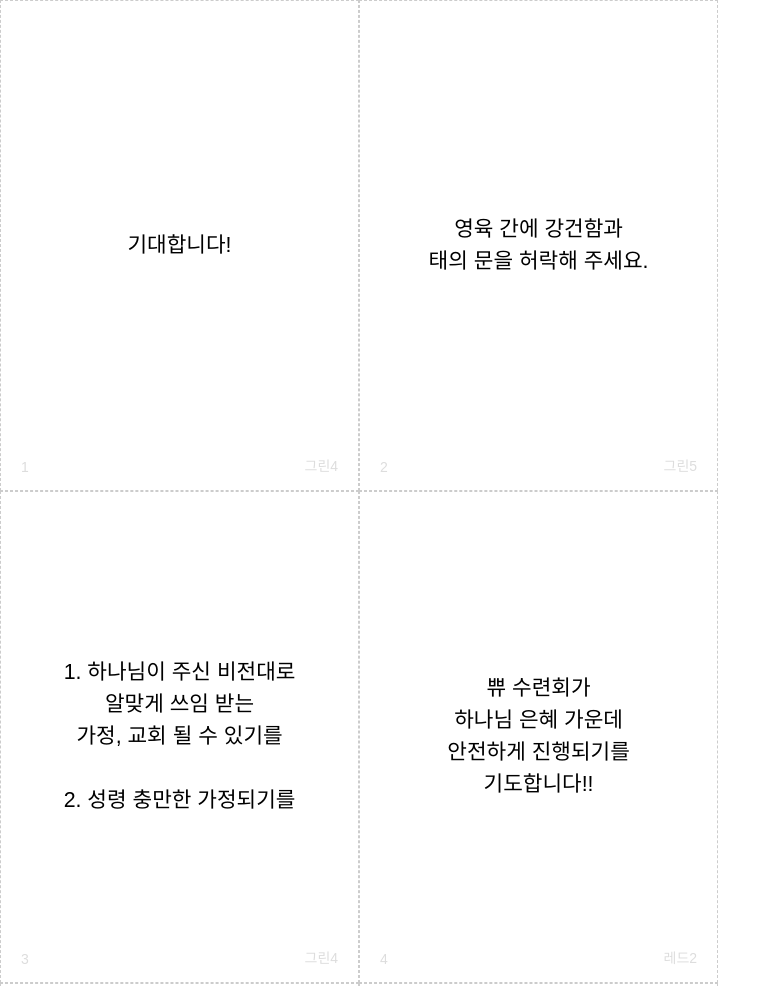
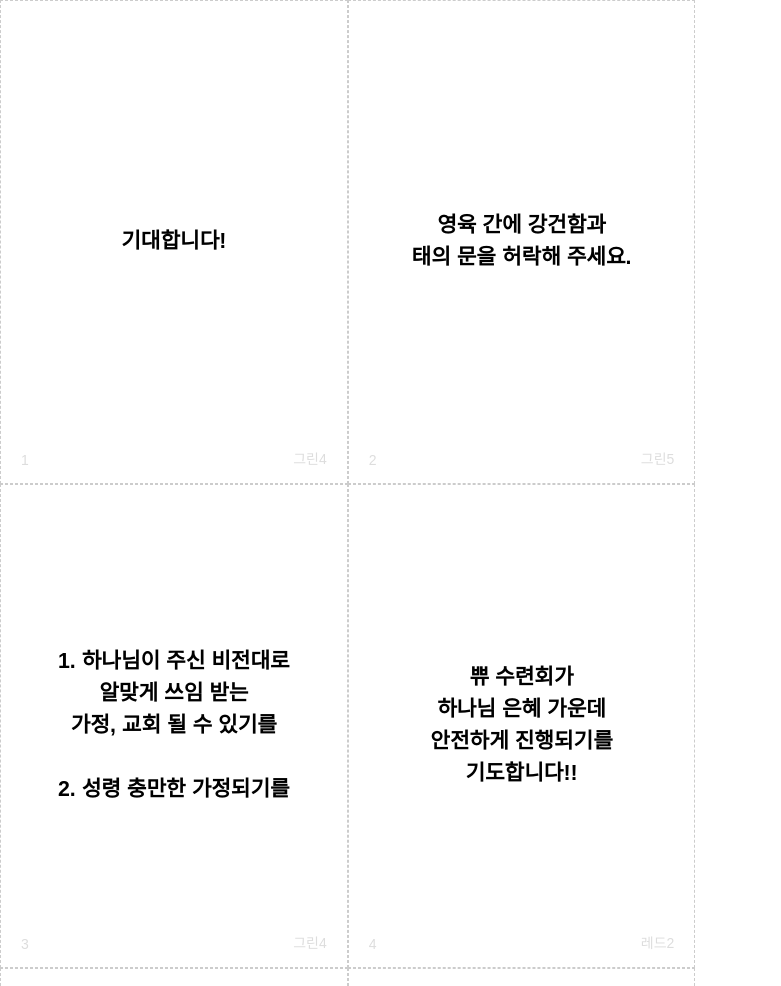
Before and after one commit to yeaeun23/bbu-tf-pray, a plain HTML site: page index.html in a window 1280 px wide. Shown: the top 986 px of the page, without its empty margins (0-781 px from the left). Drawn offline with Linux system fonts and the light colour scheme; a web font is replaced by a local one.

Commit message:
font-weight, size 수정

```diff
--- a/style.css
+++ b/style.css
@@ -11,7 +11,7 @@ body {
 
 .container {
   display: grid;
-  grid-template-columns: repeat(2, 95mm);
+  grid-template-columns: repeat(2, 92mm);
 }
 
 .card {
@@ -20,7 +20,7 @@ body {
   display: flex;
   justify-content: center;
   align-items: center;
-  height: 130mm;
+  height: 128mm;
   padding: 14mm;
   border: 1px dashed #ccc;
 }
@@ -39,7 +39,7 @@ body {
   text-align: center;
   vertical-align: middle;
   font-size: 16pt;
-  font-weight: 500;
+  font-weight: 600;
   line-height: 1.5;
   white-space: pre-line;
   font-family: "GangwonEducationModuche", sans-serif;
```
